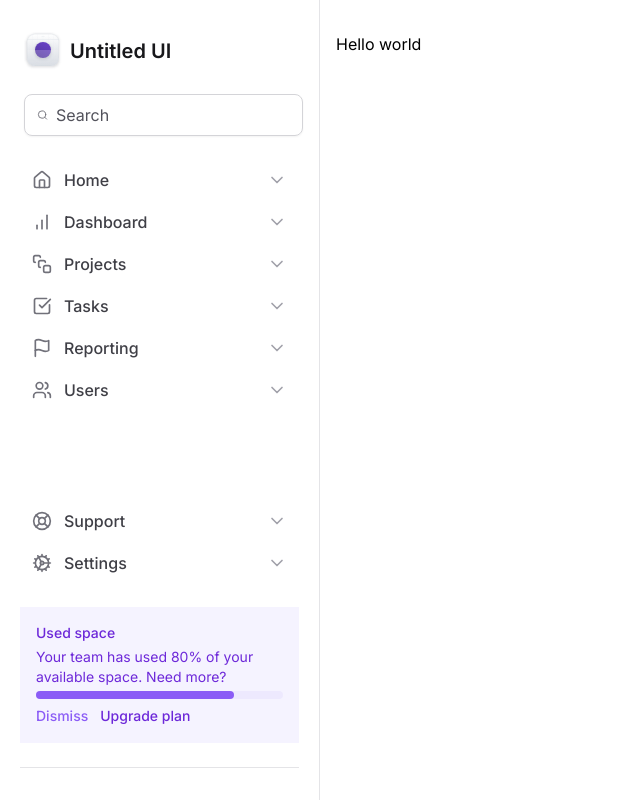
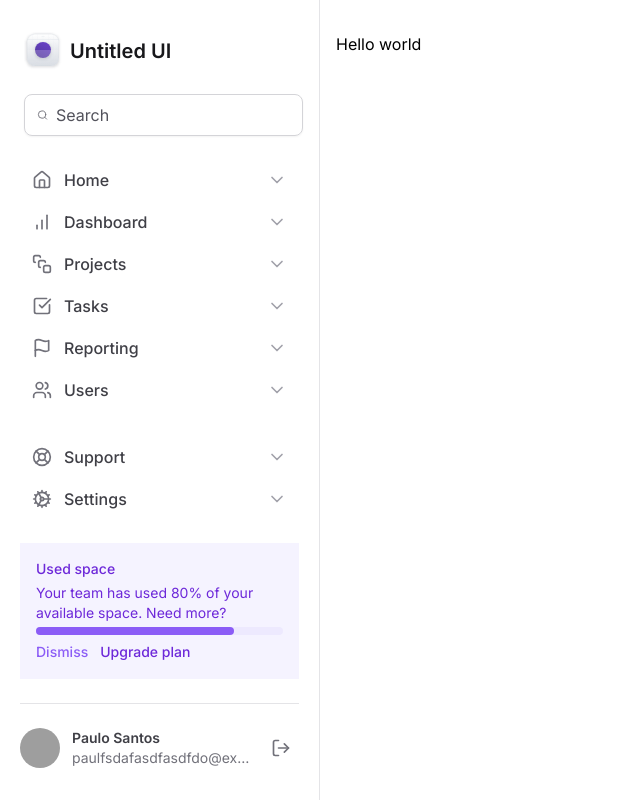
Before and after one commit to paulorfsantos17/tailwind-next, a Next.js app: page / in a window 1280 px wide. Shown: the whole page, without its empty margins (0-640 px from the left). Built offline with nearby package versions, Linux system fonts and the light colour scheme; grey boxes are pictures that could not be loaded.

Commit message:
feat: add profile

```diff
--- /dev/null
+++ b/src/components/Sidebar/Profile.tsx
@@ -0,0 +1,25 @@
+import { LogOut } from 'lucide-react'
+
+export function Profile() {
+  return (
+    <div className="grid-cols-profile grid items-center gap-3">
+      <img
+        src="https://github.com/paulorfsantos17.png"
+        alt=""
+        className="size-10 rounded-full"
+      />
+
+      <div className="flex flex-col truncate">
+        <span className="text-sm font-semibold text-zinc-700">
+          Paulo Santos
+        </span>
+        <span className="truncate text-sm text-zinc-500">
+          paulfsdafasdfasdfdo@example.com
+        </span>
+      </div>
+      <button type="button" className="ml-auto rounded-md p-2 hover:bg-zinc-50">
+        <LogOut className="size-5 text-zinc-500" />
+      </button>
+    </div>
+  )
+}
--- a/src/components/Sidebar/index.tsx
+++ b/src/components/Sidebar/index.tsx
@@ -3,6 +3,7 @@
 import { MainNavigation } from './MainNavigation'
 import { UsedSpaceWidget } from './UsedSpaceWidget'
 import { NavItem } from './MainNavigation/NavItem'
+import { Profile } from './Profile'
 
 export function Sidebar() {
   return (
@@ -27,7 +28,9 @@
 
         <UsedSpaceWidget />
 
-        <div className="h-px bg-zinc-200"></div>
+        <div className="h-px bg-zinc-200" />
+
+        <Profile />
       </div>
     </aside>
   )
--- a/tailwind.config.ts
+++ b/tailwind.config.ts
@@ -14,6 +14,7 @@
       },
       gridTemplateColumns: {
         app: 'minmax(18rem, 20rem) 1fr',
+        profile: 'max-content 1fr min-content',
       },
     },
   },
```
